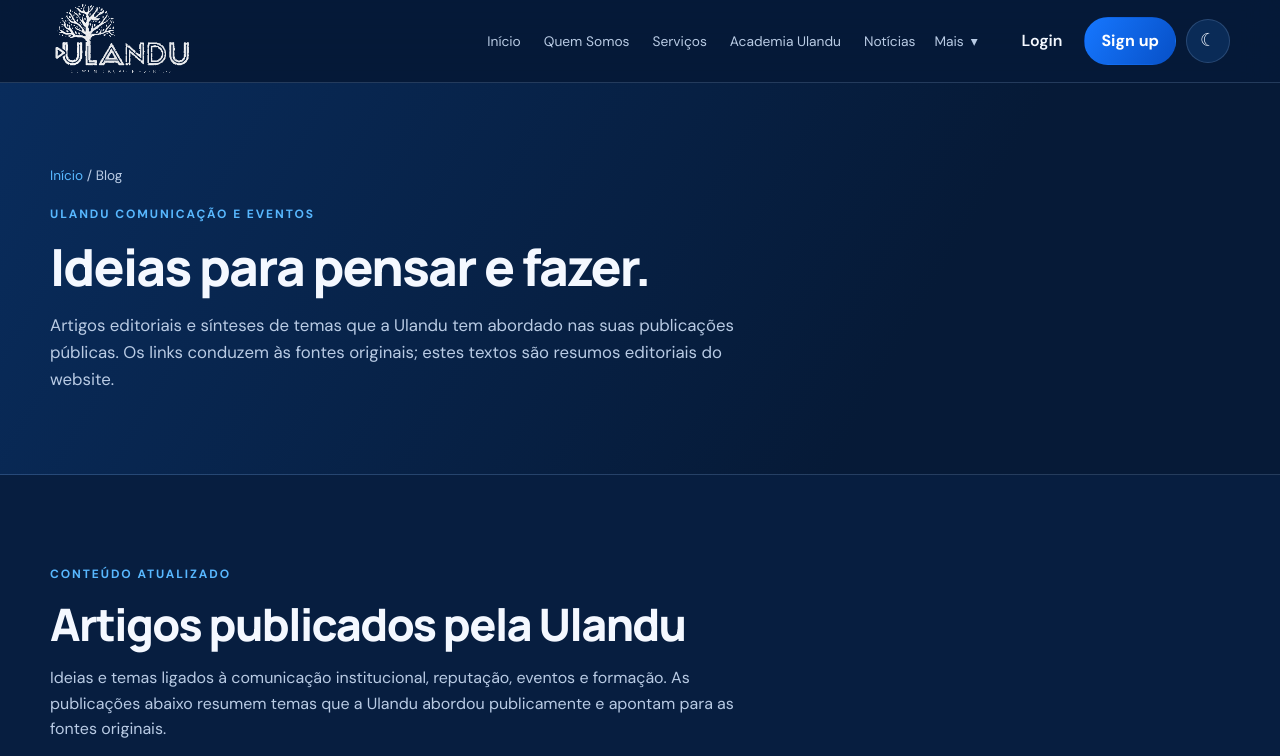
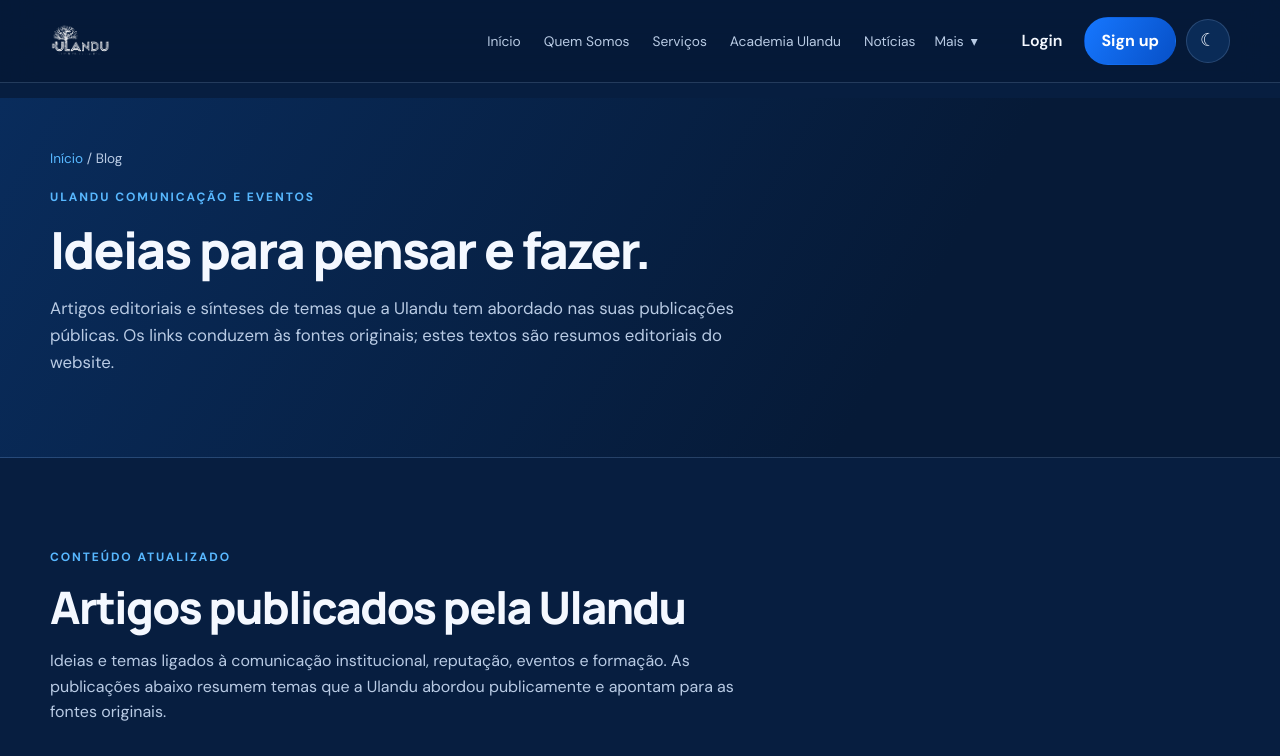
Before and after one commit to emanuelbaptista/Ulando-platform, a website: page public/blog.html in a window 1280 px wide. Shown: the top 756 px of the page. Drawn offline with Linux system fonts and the light colour scheme; no server answers.

Commit message:
Aplica correcoes finais mantendo o css original

```diff
--- a/public/assets/styles.css
+++ b/public/assets/styles.css
@@ -768,3 +768,30 @@ img, video, iframe {
 [data-theme="light"] .field label {
     color: #174b31;
 }
+
+
+/* --- CORREÇÕES CIRÚRGICAS FINAIS --- */
+
+/* 1. Remove barra de rolagem horizontal no mobile */
+html, body {
+  max-width: 100%;
+  overflow-x: hidden !important;
+}
+
+/* 2. Reduz e ajusta o logótipo no desktop para não ficar gigante */
+.brand-logo {
+  width: auto !important;
+  max-height: 36px !important;
+  object-fit: contain;
+  display: block;
+}
+
+/* 3. Desce o conteúdo nas páginas internas (Diálogos e Fórum CIAI) para não colar ao header */
+.page-hero {
+  padding-top: 50px !important;
+  margin-top: 0 !important;
+}
+
+main {
+  padding-top: 15px;
+}
```
